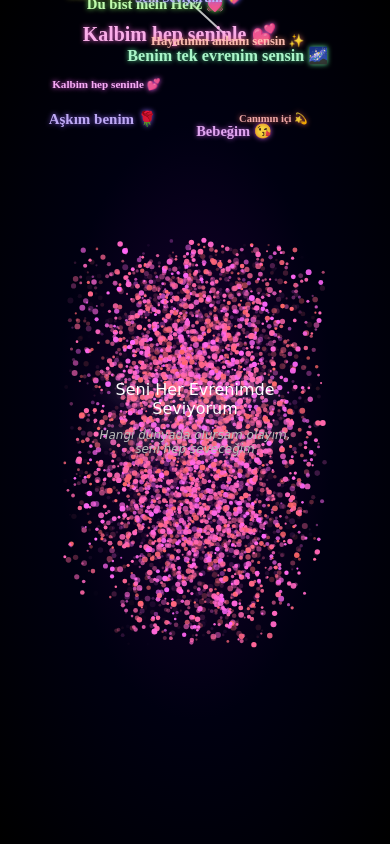
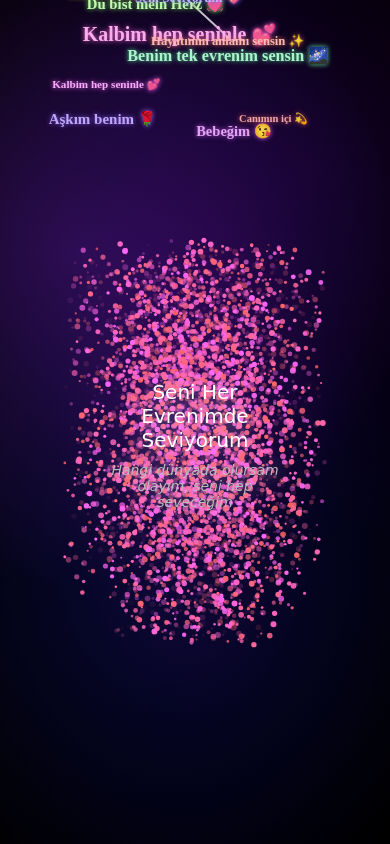
Before and after one commit to enes72343/krtexdevelopment, a plain HTML site: page index.html in a window 390 px wide. Drawn offline with Linux system fonts and the light colour scheme; animation ran at ten frames a second.

Commit message:
Update styles.css

```diff
--- a/styles.css
+++ b/styles.css
@@ -8,12 +8,15 @@ body {
     overflow: hidden;
     background: radial-gradient(ellipse at center, #1a0033 0%, #000011 50%, #000000 100%);
     height: 100vh;
+    width: 100vw;
     cursor: crosshair;
 }
 #canvas {
     position: absolute;
     top: 0;
     left: 0;
+    width: 100%;
+    height: 100%;
     z-index: 1;
 }
 .cosmic-bg {
@@ -23,33 +26,30 @@ body {
     width: 100%;
     height: 100%;
     background:
-    radial-gradient(circle at 20% 30%, rgba(138, 43, 226, 0.3) 0%, transparent 50%),
-    radial-gradient(circle at 80% 20%, rgba(75, 0, 130, 0.2) 0%, transparent 50%),
-    radial-gradient(circle at 40% 70% rgba(25, 25, 112, 0.3) 0%, transparent 50%);
+        radial-gradient(circle at 20% 30%, rgba(138, 43, 226, 0.3) 0%, transparent 50%),
+        radial-gradient(circle at 80% 20%, rgba(75, 0, 130, 0.2) 0%, transparent 50%),
+        radial-gradient(circle at 40% 70%, rgba(25, 25, 112, 0.3) 0%, transparent 50%);
     z-index: 0;
 }
 .message {
     position: absolute;
     top: 45%;
     left: 50%;
-    transform: translate(-50%, -50%); /* X ve Y’de tam ortalama */
+    transform: translate(-50%, -50%);
     z-index: 2;
     text-align: center;
     color: #fff;
-    font-size: clamp(16px, 3vw, 24px);
+    font-size: clamp(16px, 5vw, 24px);
     text-shadow: 0 0 20px rgba(255, 255, 255, 0.8);
     opacity: 0;
     animation: fadeInMessage 2s ease-in-out 1 forwards;
 }
-
-
 .subtitle {
-    font-size: clamp(12px, 2vw, 16px);
+    font-size: clamp(12px, 3vw, 16px);
     margin-top: 10px;
     color: #bbb;
     font-style: italic;
 }
-
 @keyframes fadeInMessage {
     0% {
         opacity: 0;
@@ -60,3 +60,12 @@ body {
         transform: translateX(-50%) translateY(0);
     }
 }
+/* Küçük ekranlar için ekstra responsive */
+@media (max-width: 768px) {
+    .message {
+        font-size: clamp(14px, 6vw, 20px);
+    }
+    .subtitle {
+        font-size: clamp(10px, 4vw, 14px);
+    }
+}
```
